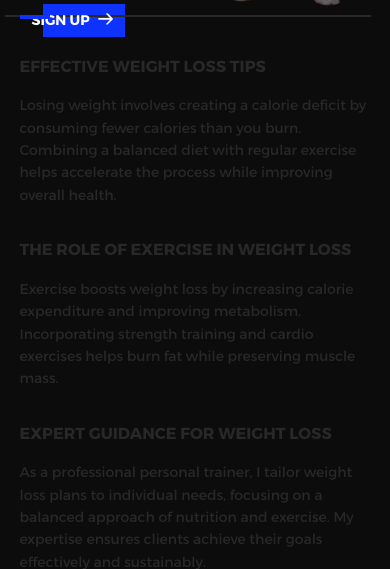
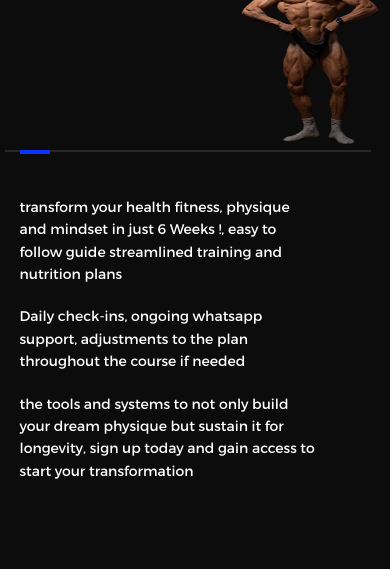
Before and after one commit to Heryad/summerfitdirect, a plain HTML site: page index.html in a window 390 px wide. Shown: the part 275-844 px from the top of the page. Drawn offline with nearby package versions, Linux system fonts and the light colour scheme.

Commit message:
final push

```diff
--- a/index.html
+++ b/index.html
@@ -45,6 +45,14 @@
       color: #666;
     }
 
+    .lewis{
+      width: 300px !important;
+    }
+
+    .m1le{
+      margin-top: 120px !important;
+    }
+
     @media (max-width: 700px) {
       .picm {
         max-height: 150px;
@@ -64,13 +72,13 @@
 
       .lewis {
         display: flex !important;
-        margin-right: -60px !important;
-        height: 350px !important;
-        width: 330px !important;
+        margin-right: -40px !important;
+        height: 230px !important;
+        width: 220px !important;
       }
 
       .m1le {
-        margin-top: 120px !important;
+        margin-top: -50px !important;
         font-size: 35px !important;
       }
 
@@ -109,6 +117,28 @@
 
       .cbs {
         display: none;
+      }
+
+      #firstText{
+        display: block !important;
+        width: 300px !important;
+        color: white !important;
+        margin-top: 20px !important;
+      }
+
+      #mltoin{
+        color: white !important;
+        margin-top: -10px !important;
+      }
+
+      h3{
+        font-size: 10px !important;
+        display: none;
+      }
+
+      .hoveringhows{
+        font-size: 30px !important;
+        width: 250px !important;
       }
     }
   </style>
@@ -159,24 +189,18 @@
                   </button>
                   <img src="assets/img/introduction-visual.png" alt="Welcome" class="lewis">
                 </div>
-                <div class="intro--options">
-                  <a href="#0">
-                    <h3>Effective Weight Loss Tips</h3>
-                    <p>Losing weight involves creating a calorie deficit by consuming fewer calories than you burn.
-                      Combining a balanced diet with regular exercise helps accelerate the process while improving
-                      overall health.</p>
+                <div class="intro--options" id="firstText">
+                  <a href="#0" id="mltoin">
+                    <h3>Expert Coaching with proven results !</h3>
+                    <p>transform your health fitness, physique and mindset in just 6 Weeks !, easy to follow guide streamlined training and nutrition plans</p>
                   </a>
-                  <a href="#0">
-                    <h3>The Role of Exercise in Weight Loss</h3>
-                    <p>Exercise boosts weight loss by increasing calorie expenditure and improving metabolism.
-                      Incorporating strength training and cardio exercises helps burn fat while preserving muscle mass.
-                    </p>
+                  <a href="#0" id="mltoin">
+                    <h3>Real-Time Support: Daily Engagement and Plan Adjustments</h3>
+                    <p>Daily check-ins, ongoing whatsapp support, adjustments to the plan throughout the course if needed</p>
                   </a>
-                  <a href="#0">
-                    <h3>Expert Guidance for Weight Loss</h3>
-                    <p>As a professional personal trainer, I tailor weight loss plans to individual needs, focusing on a
-                      balanced approach of nutrition and exercise. My expertise ensures clients achieve their goals
-                      effectively and sustainably.</p>
+                  <a href="#0" id="mltoin">
+                    <h3>Sustainable Transformation: Your Path to a Lasting Dream Physique</h3>
+                    <p>the tools and systems to not only build your dream physique but sustain it for longevity, sign up today and gain access to start your transformation</p>
                   </a>
                 </div>
               </div>
@@ -184,19 +208,7 @@
             <li class="l-section section">
               <div class="about">
                 <div class="about--banner abanner">
-                  <h2>We are<br>result<br>based<br>driven</h2>
-                  <a href="#0">
-                    <span>
-                      <svg version="1.1" id="Layer_1" xmlns="http://www.w3.org/2000/svg"
-                        xmlns:xlink="http://www.w3.org/1999/xlink" x="0px" y="0px" viewBox="0 0 150 118"
-                        style="enable-background:new 0 0 150 118;" xml:space="preserve">
-                        <g transform="translate(0.000000,118.000000) scale(0.100000,-0.100000)">
-                          <path
-                            d="M870,1167c-34-17-55-57-46-90c3-15,81-100,194-211l187-185l-565-1c-431,0-571-3-590-13c-55-28-64-94-18-137c21-20,33-20,597-20h575l-192-193C800,103,794,94,849,39c20-20,39-29,61-29c28,0,63,30,298,262c147,144,272,271,279,282c30,51,23,60-219,304C947,1180,926,1196,870,1167z" />
-                        </g>
-                      </svg>
-                    </span>
-                  </a>
+                  <h2 class="hoveringhows">We are<br>result<br>based<br>driven</h2>
                   <img src="assets/img/about-visual.png" alt="About Us"
                     style="width: 420px; margin-bottom: 50px !important;">
                 </div>
```
